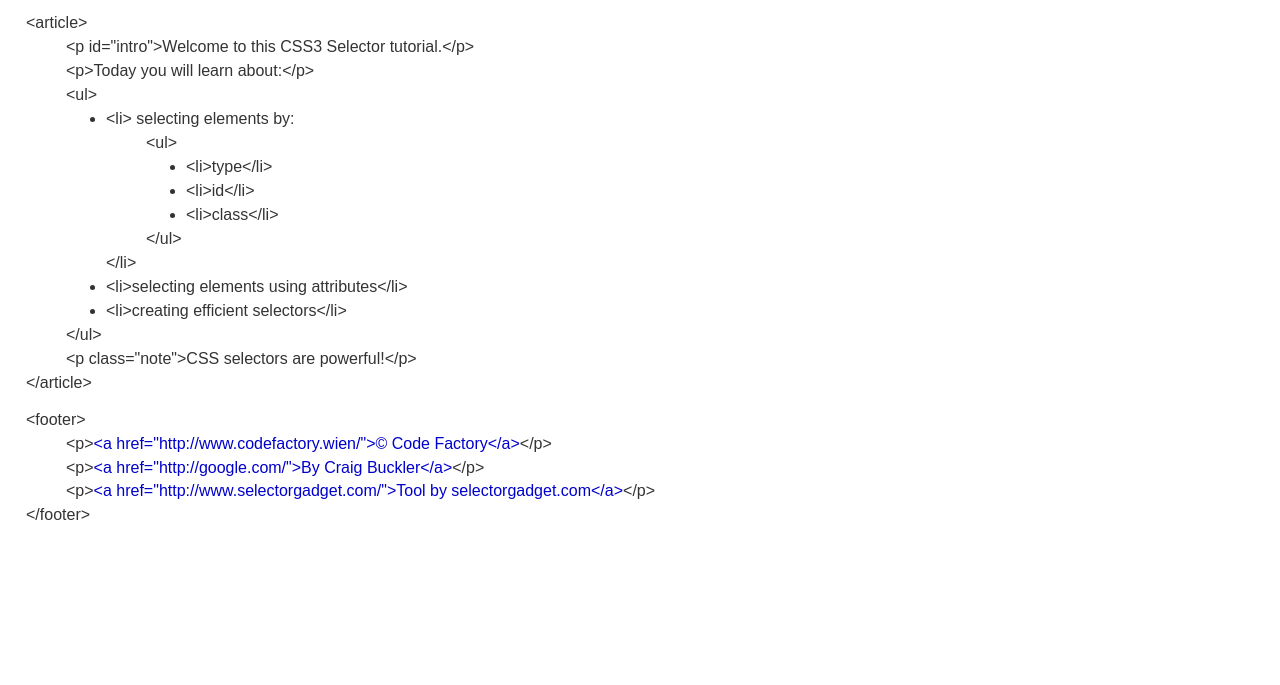
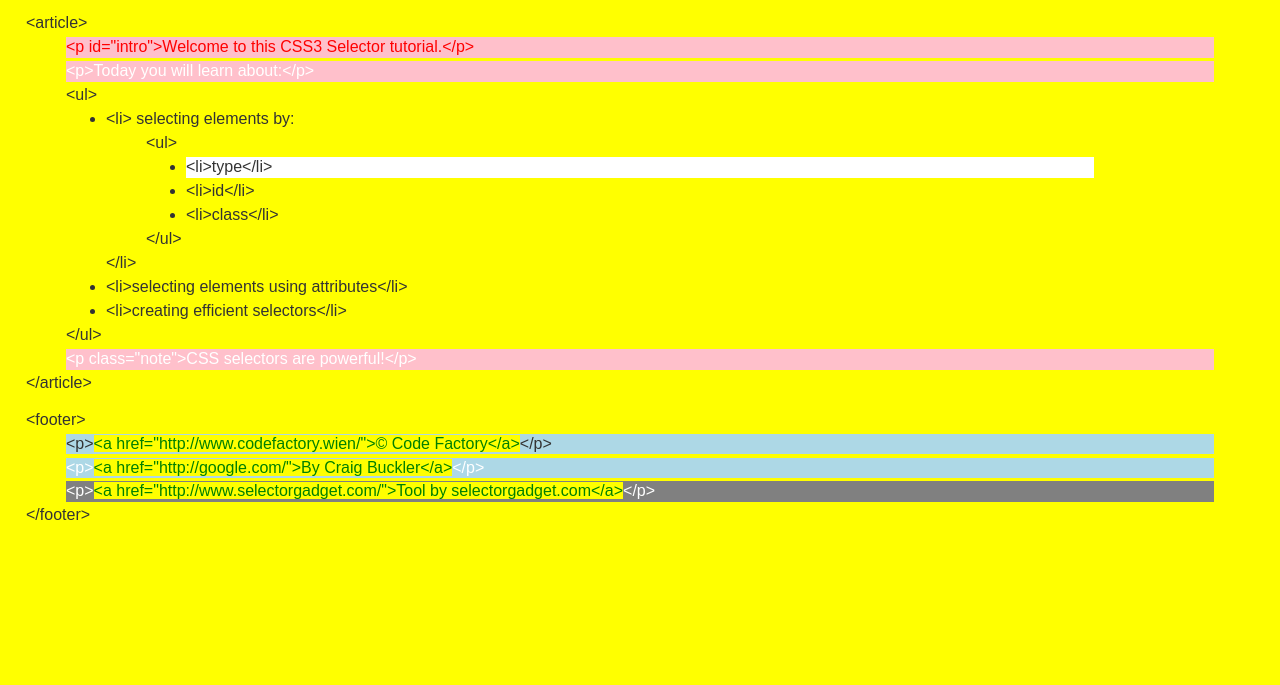
Before and after one commit to ricnad/FSWD70-JQ-DAY01-Stephie-Ricarda, a plain HTML site: page basic RN/example.html in a window 1280 px wide. Shown: the part 115-800 px from the top of the page. Drawn offline with nearby package versions, Linux system fonts and the light colour scheme.

Commit message:
Exercise 1

```diff
--- a/example.html
+++ b/basic RN/example.html
@@ -4,6 +4,7 @@
 	<meta charset="UTF-8" />
 	<title>CSS Selectors</title>
 	<link rel="stylesheet" href="styles.css" />
+	<script src="https://code.jquery.com/jquery-3.4.1.js" charset="utf-8" async defer></script>
 </head>
 <body>
 
@@ -47,6 +48,22 @@
 
 						<!-- my script -->
 						<script src="myscript.js"></script>
+		<script>
+			$(document).ready(function(){
+				$("*").css("background-color","yellow");
+				$("p").css("background-color", "lightblue");
+				$("p#intro").css("background-color", "red");
+				$(".note").css("background-color","orange");
+				$("div.note").css("background-color","green");
+				$("article p").css("background-color","pink");
+				$("p:last").css("background-color","grey");
+				$("p:first").css("color", "red");
+				$("p [href]").css("color", "green");
+				$("ul li:eq(1)").css("background-color", "white");
+				$("p:nth-of-type(2)").css("color", "white");
+				$("p:nth-of-type(3)").css("color", "white");
+			});
+		</script>
 
-					</body>
-					</html>
+	</body>
+</html>
```
Also changed, not shown: basic RN/myscript.js (renamed from myscript.js), basic RN/styles.css (renamed from styles.css).
